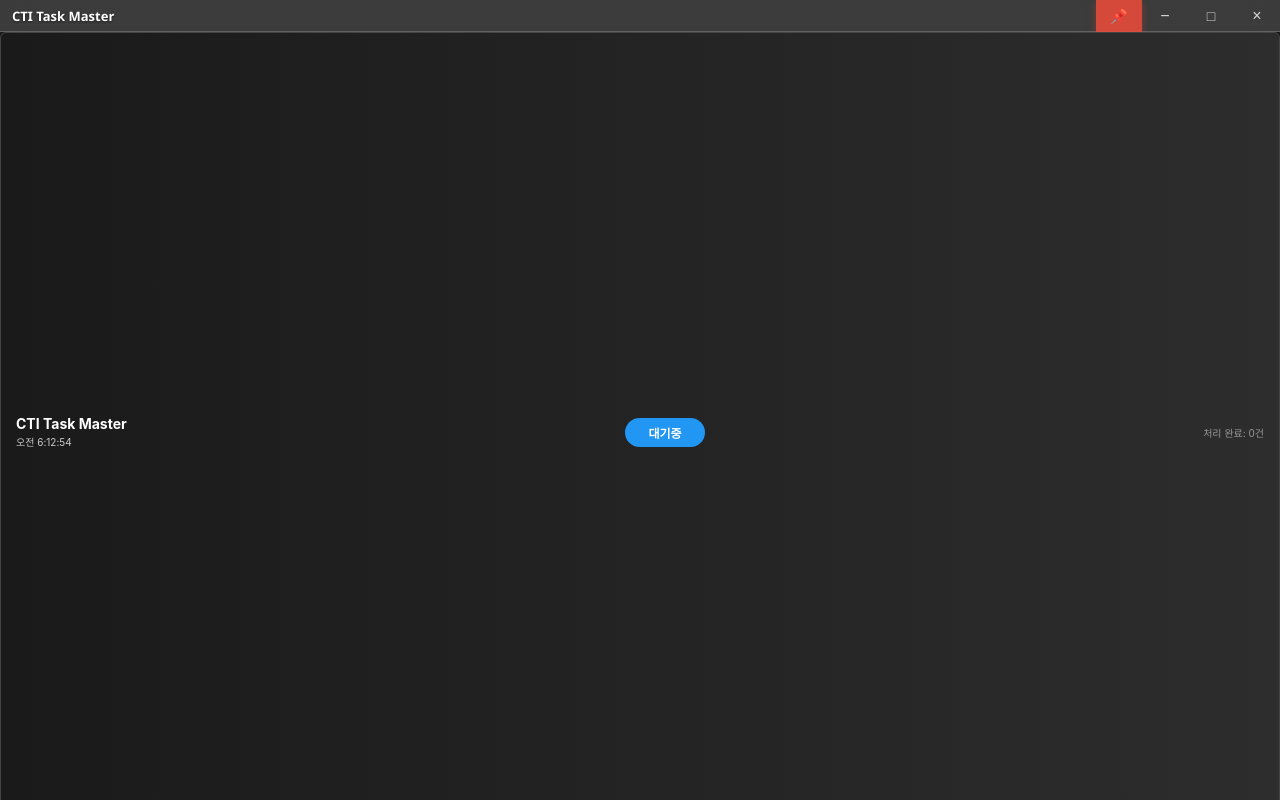
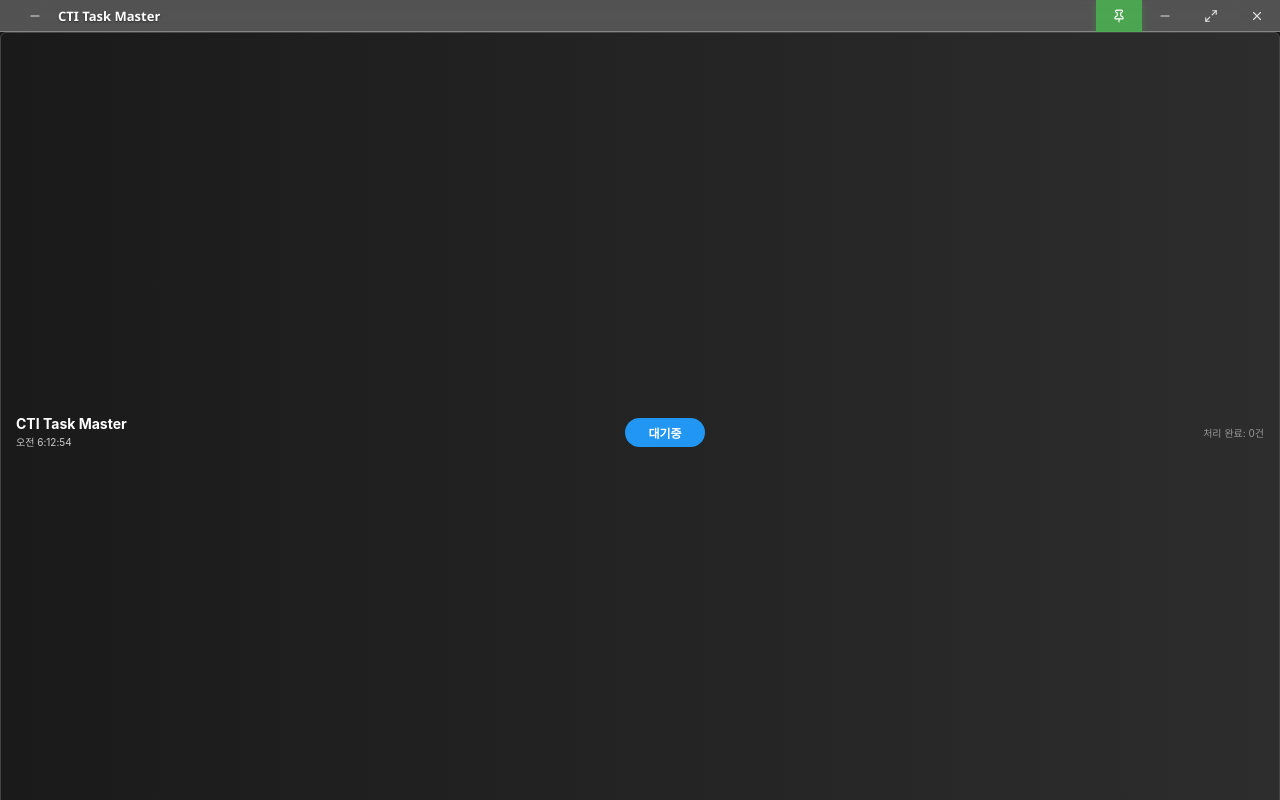
Before and after one commit to nexus-aicc-lab/tauri-cti-task-manager, a React (Vite) app: page / in a window 1280 px wide. Built offline with nearby package versions, Linux system fonts and the light colour scheme.

Commit message:
헤더 ui2

```diff
--- a/src-tauri/capabilities/default.json
+++ b/src-tauri/capabilities/default.json
@@ -14,6 +14,8 @@
     "core:window:allow-set-always-on-top",
     "core:window:allow-toggle-maximize",
     "core:window:allow-is-maximized",
-    "core:window:allow-is-always-on-top"
+    "core:window:allow-is-always-on-top",
+    "core:window:allow-set-size",
+    "core:window:allow-set-position"
   ]
 }
--- a/src/App.tsx
+++ b/src/App.tsx
@@ -1,13 +1,17 @@
 // src/App.tsx
 
 import { useState, useEffect } from "react";
+import { LayoutGrid, Minus as BarIcon } from "lucide-react";
 import "./App.css";
 import Titlebar from "./components/Titlebar";
+
+type ViewMode = 'bar' | 'panel';
 
 function App() {
   const [status, setStatus] = useState<'대기중' | '통화중' | '후처리'>('대기중');
   const [time, setTime] = useState('');
   const [taskCount, setTaskCount] = useState(0);
+  const [viewMode, setViewMode] = useState<ViewMode>('panel');
 
   useEffect(() => {
     // 컴포넌트 마운트 시 현재 시간으로 초기화
@@ -43,14 +47,40 @@ function App() {
     }
   };
 
+  const toggleViewMode = async () => {
+    const newMode = viewMode === 'bar' ? 'panel' : 'bar';
+    setViewMode(newMode);
+
+    // Tauri 환경에서 창 크기 조정
+    const isTauriEnv = '__TAURI__' in window || '__TAURI_INTERNALS__' in window || navigator.userAgent.includes('tauri');
+
+    if (isTauriEnv) {
+      try {
+        const { getCurrentWindow, LogicalSize } = await import('@tauri-apps/api/window');
+        const appWindow = getCurrentWindow();
+
+        // 모드에 따라 창 높이 조정
+        if (newMode === 'bar') {
+          await appWindow.setSize(new LogicalSize(800, 80));
+        } else {
+          await appWindow.setSize(new LogicalSize(800, 120));
+        }
+      } catch (error) {
+        console.error('창 크기 조정 실패:', error);
+      }
+    }
+  };
+
   return (
     <div className="app-container">
       {/* 커스텀 타이틀바 */}
-      <Titlebar />
+      <Titlebar viewMode={viewMode} onToggleMode={toggleViewMode} />
 
       {/* 메인 컨텐츠 */}
-      <main className="task-master">
-        <div className="content">
+      <main className={`task-master ${viewMode}-mode`}>
+        {viewMode === 'panel' ? (
+          // 패널 모드 (기존 레이아웃)
+          <div className="content panel-content">
             <div className="left-section">
               <h1 className="title">CTI Task Master</h1>
               <div className="time">{time || '로딩중...'}</div>
@@ -70,6 +100,29 @@ function App() {
               <div className="counter">처리 완료: {taskCount}건</div>
             </div>
           </div>
+        ) : (
+          // 바 모드 (아이콘 레이아웃)
+          <div className="content bar-content">
+            <div className="bar-item time-item" title={`현재 시간: ${time}`}>
+              🕐 {time.split(':').slice(0, 2).join(':')}
+            </div>
+
+            <div
+              className={`bar-item status-item ${getStatusColor()}`}
+              onClick={nextStatus}
+              title="상태 변경"
+            >
+              <span className="status-icon">
+                {status === '대기중' ? '⏸️' : status === '통화중' ? '📞' : '⚙️'}
+              </span>
+              <span className="status-text">{status}</span>
+            </div>
+
+            <div className="bar-item counter-item" title={`처리 완료: ${taskCount}건`}>
+              ✅ {taskCount}
+            </div>
+          </div>
+        )}
       </main>
     </div>
   );
--- a/src/components/Titlebar.css
+++ b/src/components/Titlebar.css
@@ -2,17 +2,20 @@
 
 .custom-titlebar {
     height: 32px;
-    background: rgba(255, 255, 255, 0.15);
-    /* 더 밝게 */
-    border-bottom: 1px solid rgba(255, 255, 255, 0.2);
+    background: rgba(255, 255, 255, 0.25);
+    /* 더 밝게 - 0.15에서 0.25로 */
+    border-bottom: 1px solid rgba(255, 255, 255, 0.3);
     display: flex;
     align-items: center;
     justify-content: space-between;
     padding: 0;
     user-select: none;
-    backdrop-filter: blur(15px);
+    backdrop-filter: blur(20px);
+    /* 블러 강화 */
     width: 100%;
     position: relative;
+    box-shadow: 0 1px 3px rgba(0, 0, 0, 0.1);
+    /* 미묘한 그림자 추가 */
 }
 
 /* 드래그 영역 - 매우 중요한 설정들 */
@@ -73,7 +76,6 @@
     justify-content: center;
     transition: all 0.2s ease;
     outline: none;
-    font-size: 12px;
     opacity: 0.8;
 
     /* 버튼은 반드시 클릭 가능하도록 */
@@ -84,53 +86,37 @@
 }
 
 .control-btn:hover {
-    background: rgba(255, 255, 255, 0.15);
+    background: rgba(255, 255, 255, 0.2);
+    /* 호버 시 더 밝게 */
     opacity: 1;
     transform: scale(1.05);
 }
 
 .control-btn:active {
-    background: rgba(255, 255, 255, 0.25);
+    background: rgba(255, 255, 255, 0.3);
     transform: scale(0.95);
 }
 
-/* 핀 버튼 */
-.control-btn.pin-btn {
-    font-size: 14px;
+/* Lucide 아이콘 스타일 */
+.control-btn svg {
+    stroke-width: 2;
+    color: white;
 }
 
+/* 핀 버튼 */
 .control-btn.pin-btn.pinned {
-    background: rgba(231, 76, 60, 0.9);
+    background: rgba(76, 175, 80, 0.9);
+    /* 녹색으로 변경 - 고정됨을 의미 */
     opacity: 1;
-    box-shadow: 0 2px 8px rgba(231, 76, 60, 0.3);
+    box-shadow: 0 2px 8px rgba(76, 175, 80, 0.3);
 }
 
 .control-btn.pin-btn.pinned:hover {
-    background: rgba(231, 76, 60, 1);
-    box-shadow: 0 4px 12px rgba(231, 76, 60, 0.4);
-}
-
-/* 최소화 버튼 */
-.control-btn.minimize-btn span {
-    font-size: 16px;
-    font-weight: 300;
-    line-height: 1;
-}
-
-/* 최대화 버튼 */
-.control-btn.maximize-btn span {
-    font-size: 14px;
-    font-weight: 300;
-    line-height: 1;
+    background: rgba(76, 175, 80, 1);
+    box-shadow: 0 4px 12px rgba(76, 175, 80, 0.4);
 }
 
 /* 닫기 버튼 */
-.control-btn.close-btn span {
-    font-size: 16px;
-    font-weight: 300;
-    line-height: 1;
-}
-
 .control-btn.close-btn:hover {
     background: #e74c3c;
     opacity: 1;
--- a/src/components/Titlebar.tsx
+++ b/src/components/Titlebar.tsx
@@ -1,9 +1,15 @@
 // src/components/Titlebar.jsx
 
 import React, { useState, useEffect } from 'react';
+import { Pin, PinOff, Minus, Maximize2, X, LayoutGrid, Minus as MinusIcon } from 'lucide-react';
 import './Titlebar.css';
 
-function Titlebar() {
+type TitlebarProps = {
+    viewMode: string;
+    onToggleMode: () => void;
+};
+
+function Titlebar({ viewMode, onToggleMode }: TitlebarProps) {
     const [isPinned, setIsPinned] = useState(true); // 기본값 true (config와 일치)
     const [isMaximized, setIsMaximized] = useState(false);
 
@@ -110,45 +116,57 @@ function Titlebar() {
         <div className="custom-titlebar">
             {/* 드래그 영역 */}
             <div data-tauri-drag-region className="titlebar-drag">
+                {/* 왼쪽: 모드 토글 버튼 */}
+                <div className="titlebar-left">
+                    <button
+                        onClick={onToggleMode}
+                        className={`control-btn mode-toggle-btn ${viewMode}`}
+                        title={viewMode === 'bar' ? '패널 모드로 변경' : '바 모드로 변경'}
+                    >
+                        {viewMode === 'bar' ? <LayoutGrid size={14} /> : <MinusIcon size={14} />}
+                    </button>
+                </div>
+
+                {/* 중앙: 타이틀 */}
                 <div className="titlebar-title">CTI Task Master</div>
             </div>
 
             {/* 창 컨트롤 버튼들 */}
             <div className="titlebar-controls">
-                {/* 핀 버튼 */}
+                {/* 핀 버튼 - Lucide 아이콘 */}
                 <button
                     onClick={togglePin}
                     className={`control-btn pin-btn ${isPinned ? 'pinned' : ''}`}
                     title={isPinned ? '항상 위에 표시 해제' : '항상 위에 표시'}
                 >
-                    {isPinned ? '📌' : '📍'}
+                    {isPinned ? <Pin size={14} /> : <PinOff size={14} />}
                 </button>
 
-                {/* 최소화 버튼 */}
+                {/* 최소화 버튼 - Lucide 아이콘 */}
                 <button
                     onClick={handleMinimize}
                     className="control-btn minimize-btn"
                     title="최소화"
                 >
-                    <span>−</span>
+                    <Minus size={14} />
                 </button>
 
-                {/* 최대화/복원 버튼 */}
+                {/* 최대화/복원 버튼 - Lucide 아이콘 */}
                 <button
                     onClick={handleToggleMaximize}
                     className="control-btn maximize-btn"
                     title={isMaximized ? '이전 크기로' : '최대화'}
                 >
-                    <span>{isMaximized ? '❐' : '□'}</span>
+                    <Maximize2 size={14} />
                 </button>
 
-                {/* 닫기 버튼 */}
+                {/* 닫기 버튼 - Lucide 아이콘 */}
                 <button
                     onClick={handleClose}
                     className="control-btn close-btn"
                     title="닫기"
                 >
-                    <span>×</span>
+                    <X size={14} />
                 </button>
             </div>
         </div>
```
Lines whose indentation alone changed are shown as unchanged.
